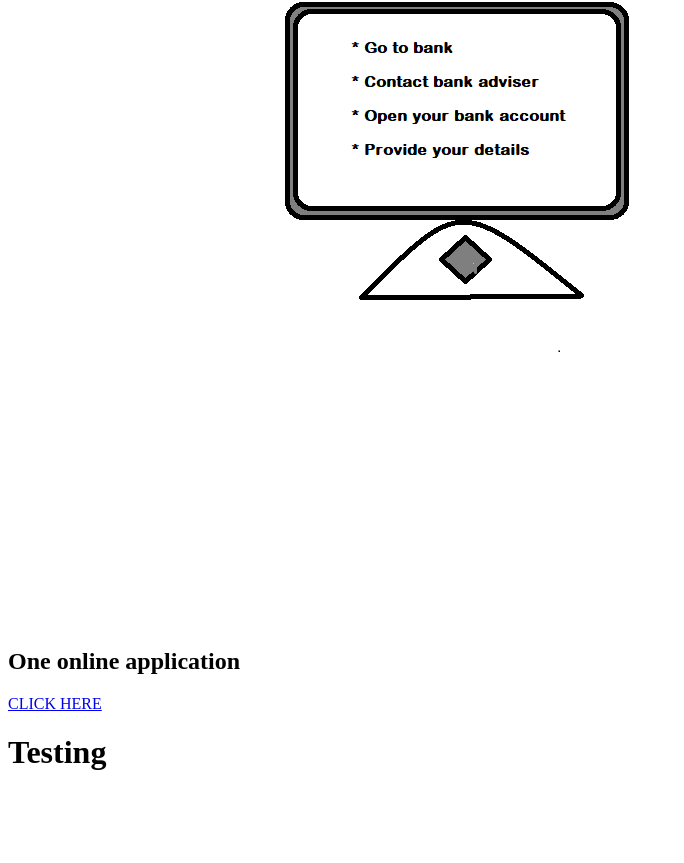
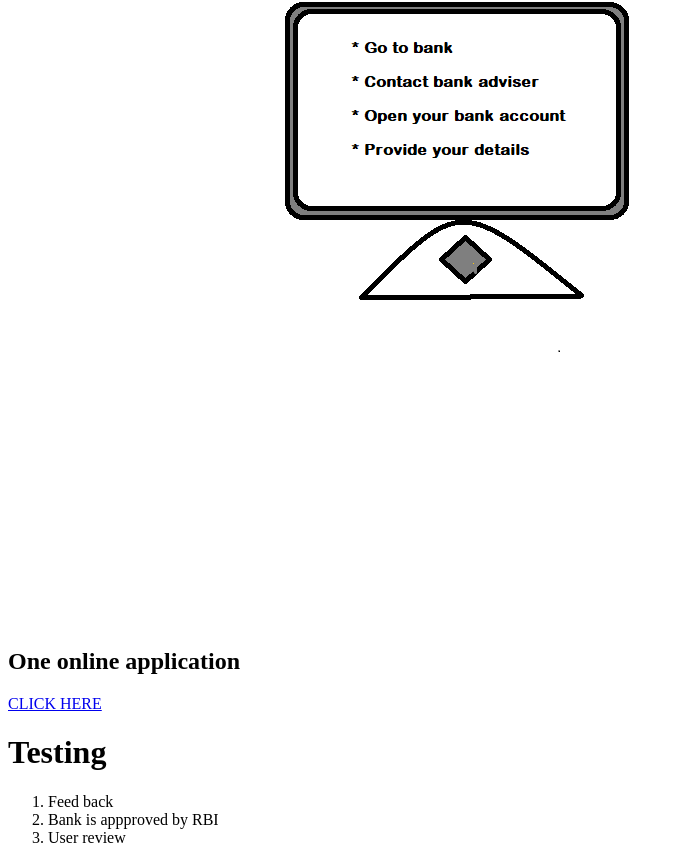
Before and after one commit to surendraamarnath/amarnaths, a plain HTML site: page index.html in a window 1280 px wide. Shown: the part 1014-1877 px from the top of the page, without its empty margins (0-684 px from the left). Before the commit the page ends 1807 px from the top, so only its background shows below. Drawn offline with Linux system fonts and the light colour scheme.

Commit message:
Update index.html

```diff
--- a/index.html
+++ b/index.html
@@ -45,5 +45,10 @@
     <h2>One online application</h2>
     <a href="login.html" target="_blank">CLICK HERE</a>
     <h1>Testing</h1>
+    <ol>
+        <li>Feed back</li>
+        <li>Bank is appproved by RBI</li>
+        <li>User review</li>
+    </ol>
 </body>
 </html>
```
